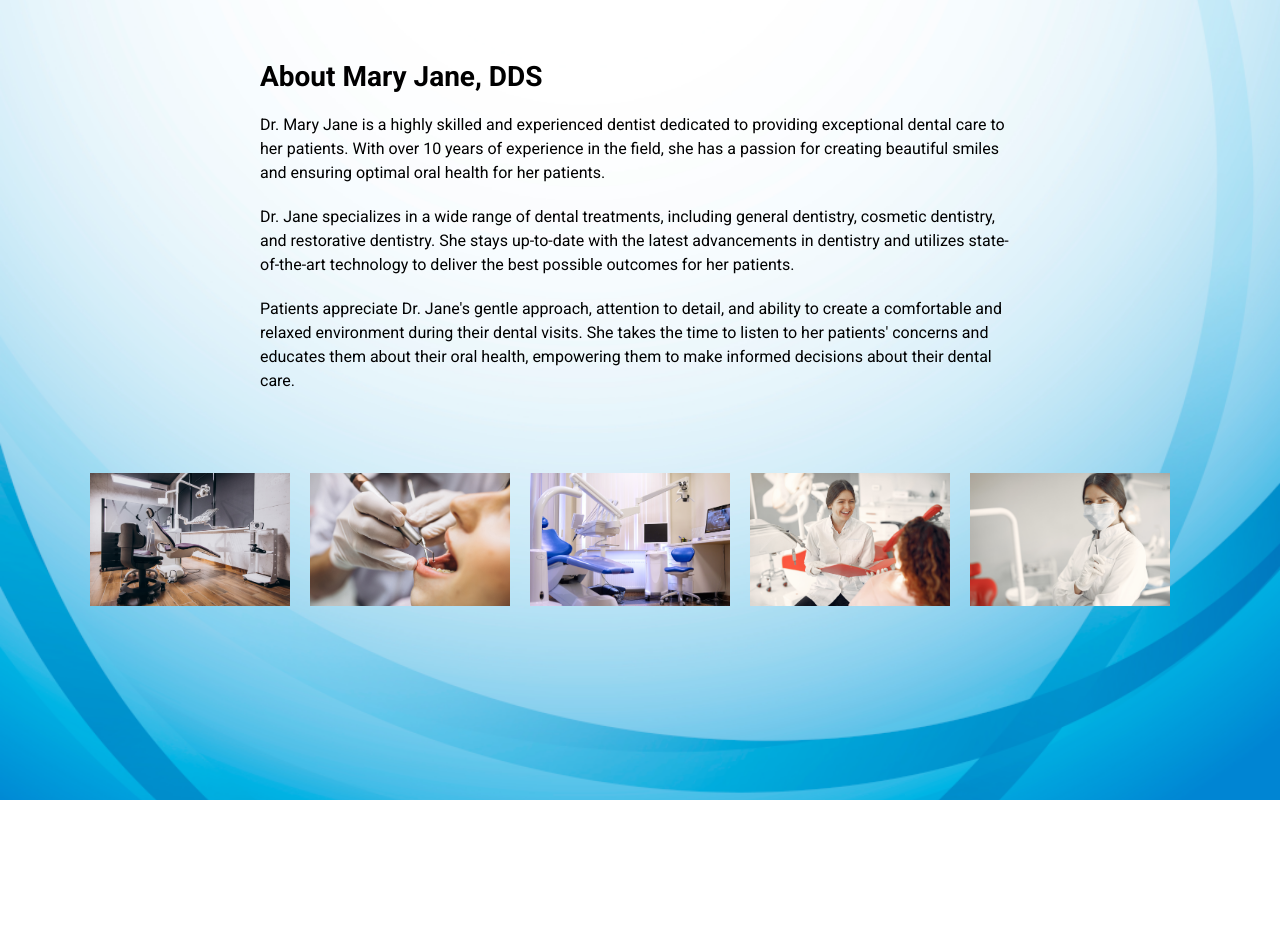
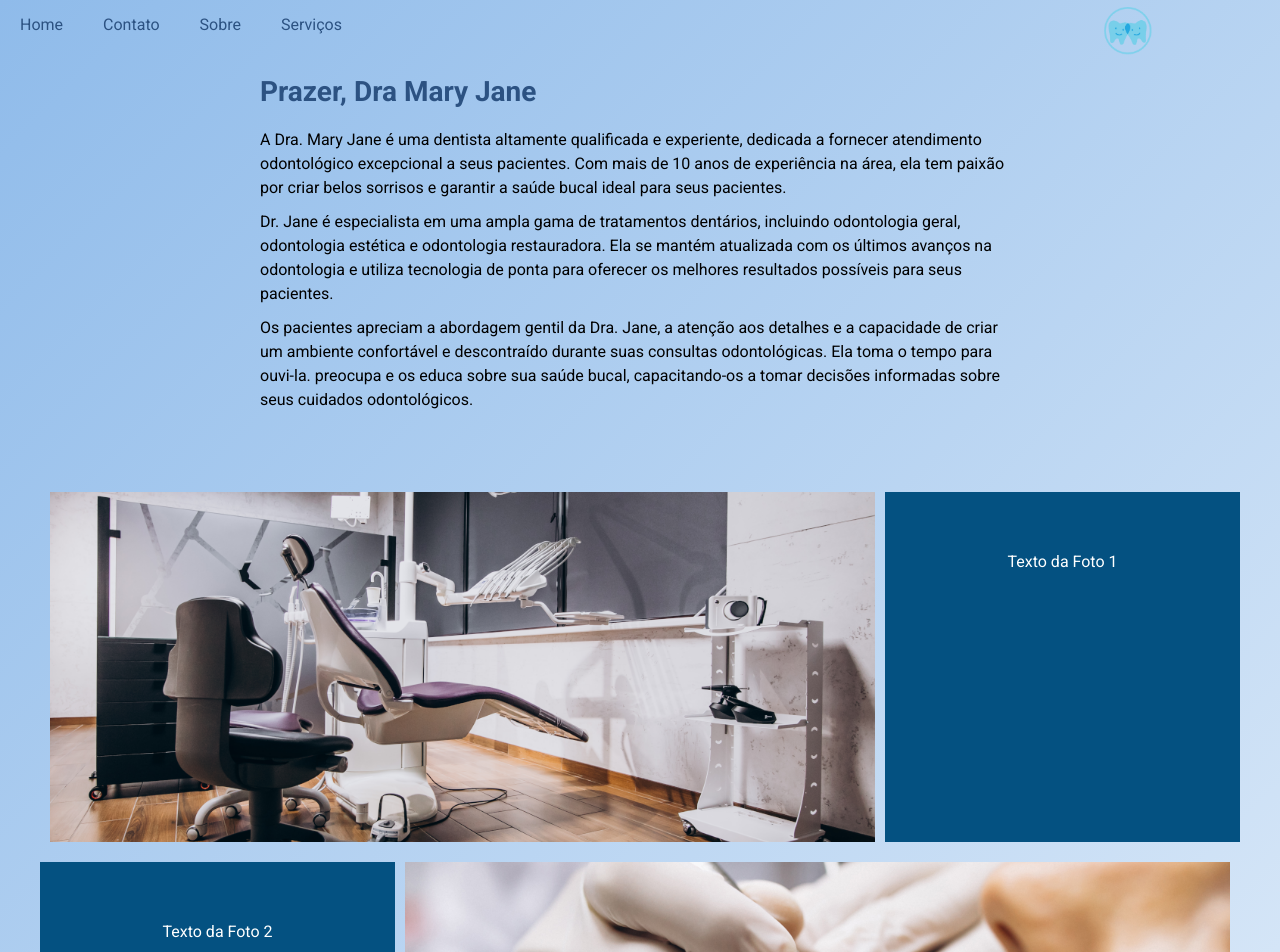
Before and after one commit to ElvisFelix-dev/model-page-dentist, a React (Vite) app: page /about in a window 1280 px wide. Shown: the top 952 px of the page. Before the commit the page ends 800 px from the top, so only its background shows below. Built offline with nearby package versions, Linux system fonts and the light colour scheme.

Commit message:
upgrade all pages

```diff
--- /dev/null
+++ b/src/components/NavBar/index.jsx
@@ -0,0 +1,31 @@
+import { Link } from 'react-router-dom'
+import { Container } from './styles'
+
+export function NavBar() {
+  return (
+    <Container>
+      <header className="nav">
+        <Link to="/">
+          <div className="logo"></div>
+        </Link>
+        <nav>
+          <ul>
+            <li>
+              <Link to="/services">Serviços</Link>
+            </li>
+            <li>
+              <Link to="/about">Sobre</Link>
+            </li>
+            <li>
+              <Link to="/contact">Contato</Link>
+            </li>
+            <li>
+              <Link to="/">Home</Link>
+            </li>
+          </ul>
+        </nav>
+        <div className="clear"></div>
+      </header>
+    </Container>
+  )
+}
--- /dev/null
+++ b/src/components/NavBar/styles.js
@@ -0,0 +1,47 @@
+import styled from 'styled-components'
+import imgLogo from '../../assets/imgLogo.png'
+
+export const Container = styled.div`
+  background: linear-gradient(135deg, #8fbbea, #ffffff);
+  background-size: cover;
+  background-position: center;
+
+  header nav {
+    float: left;
+  }
+
+  header nav ul {
+    list-style: none;
+  }
+
+  header nav li {
+    float: right;
+    padding: 15px 20px;
+  }
+
+  header li a {
+    color: #2c5282;
+    text-decoration: none;
+
+    transition: 1s;
+  }
+
+  header li a:hover {
+    color: #0e1e35;
+    font-size: 19px;
+  }
+
+  header .logo {
+    align-items: center;
+    float: right;
+    margin-right: 8rem;
+    margin-top: 5px;
+
+    width: 50px;
+    height: 50px;
+
+    background-size: cover;
+    background-position: center;
+    background-image: url(${imgLogo});
+  }
+`
--- a/src/pages/About/index.jsx
+++ b/src/pages/About/index.jsx
@@ -6,9 +6,14 @@ import {
   AboutTitle,
   AboutPhoto,
   AboutPhotosSection,
+  AboutPhotoItem,
+  AboutPhotoText,
+  ContainerPhotos,
+  Container,
 } from './styles'
 
 import { Modal } from '../../components/Modal'
+import { NavBar } from '../../components/NavBar'
 
 import imgLab from '../../assets/imgLab.png'
 import imgWomam from '../../assets/imgWomam.png'
@@ -28,64 +33,92 @@ export function About() {
   }
   return (
     <>
+      <Container>
+        <NavBar />
         <AboutContainer>
           <AboutContent>
-          <AboutTitle>About Mary Jane, DDS</AboutTitle>
+            <AboutTitle>Prazer, Dra Mary Jane</AboutTitle>
             <AboutDescription>
-            Dr. Mary Jane is a highly skilled and experienced dentist dedicated
-            to providing exceptional dental care to her patients. With over 10
-            years of experience in the field, she has a passion for creating
-            beautiful smiles and ensuring optimal oral health for her patients.
+              A Dra. Mary Jane é uma dentista altamente qualificada e
+              experiente, dedicada a fornecer atendimento odontológico
+              excepcional a seus pacientes. Com mais de 10 anos de experiência
+              na área, ela tem paixão por criar belos sorrisos e garantir a
+              saúde bucal ideal para seus pacientes.
             </AboutDescription>
             <AboutDescription>
-            Dr. Jane specializes in a wide range of dental treatments, including
-            general dentistry, cosmetic dentistry, and restorative dentistry.
-            She stays up-to-date with the latest advancements in dentistry and
-            utilizes state-of-the-art technology to deliver the best possible
-            outcomes for her patients.
+              Dr. Jane é especialista em uma ampla gama de tratamentos
+              dentários, incluindo odontologia geral, odontologia estética e
+              odontologia restauradora. Ela se mantém atualizada com os últimos
+              avanços na odontologia e utiliza tecnologia de ponta para oferecer
+              os melhores resultados possíveis para seus pacientes.
             </AboutDescription>
             <AboutDescription>
-            Patients appreciate Dr. Jane's gentle approach, attention to detail,
-            and ability to create a comfortable and relaxed environment during
-            their dental visits. She takes the time to listen to her patients'
-            concerns and educates them about their oral health, empowering them
-            to make informed decisions about their dental care.
+              Os pacientes apreciam a abordagem gentil da Dra. Jane, a atenção
+              aos detalhes e a capacidade de criar um ambiente confortável e
+              descontraído durante suas consultas odontológicas. Ela toma o
+              tempo para ouvi-la. preocupa e os educa sobre sua saúde bucal,
+              capacitando-os a tomar decisões informadas sobre seus cuidados
+              odontológicos.
             </AboutDescription>
           </AboutContent>
 
+          <ContainerPhotos>
             <AboutPhotosSection>
+              <AboutPhotoItem>
                 <AboutPhoto
                   src={imgLab}
                   alt="Clinic Photo 1"
                   onClick={() => openModal(`${imgLab}`)}
                 />
+                <AboutPhotoText>Texto da Foto 1</AboutPhotoText>
+              </AboutPhotoItem>
+
+              <AboutPhotoItem>
+                <AboutPhotoText>Texto da Foto 2</AboutPhotoText>
                 <AboutPhoto
                   src={imgWomam}
                   alt="Clinic Photo 2"
                   onClick={() => openModal(`${imgWomam}`)}
                 />
+              </AboutPhotoItem>
+
+              <AboutPhotoItem>
                 <AboutPhoto
                   src={imgOffice}
                   alt="Clinic Photo 3"
                   onClick={() => openModal(`${imgOffice}`)}
                 />
+                <AboutPhotoText>Texto da Foto 3</AboutPhotoText>
+              </AboutPhotoItem>
+
+              <AboutPhotoItem>
+                <AboutPhotoText>Texto da Foto 4</AboutPhotoText>
                 <AboutPhoto
                   src={imgPatient}
                   alt="Clinic Photo 3"
                   onClick={() => openModal(`${imgPatient}`)}
                 />
+              </AboutPhotoItem>
+
+              <AboutPhotoItem>
                 <AboutPhoto
                   src={imgDentist}
                   alt="Dr. Mary Jane Photo"
+                  title="Dra Mary Jane"
                   onClick={() => openModal(`${imgDentist}`)}
                 />
+                <AboutPhotoText>Texto da Foto 4</AboutPhotoText>
+              </AboutPhotoItem>
             </AboutPhotosSection>
+          </ContainerPhotos>
+
           <Modal
             isOpen={!!selectedPhoto}
             selectedPhoto={selectedPhoto}
             closeModal={closeModal}
           />
         </AboutContainer>
+      </Container>
     </>
   )
 }
--- a/src/pages/About/styles.js
+++ b/src/pages/About/styles.js
@@ -1,16 +1,17 @@
 import styled from 'styled-components'
 
-import imgBg from '../../assets/imgBg.png'
+export const Container = styled.div`
+  background: linear-gradient(135deg, #8fbbea, #ffffff);
+  background-size: cover;
+  background-position: center;
+  height: 100%;
+`
 
 export const AboutContainer = styled.div`
   display: flex;
   flex-direction: column;
   align-items: center;
-  padding: 40px;
-  background-image: url(${imgBg});
-  background-size: cover;
-  background-position: center;
-  height: 100vh;
+  width: 100%;
 `
 
 export const AboutContent = styled.div`
@@ -22,23 +23,64 @@ export const AboutContent = styled.div`
 export const AboutTitle = styled.h1`
   font-size: 28px;
   margin-bottom: 20px;
+
+  color: #2c5282;
 `
 
 export const AboutDescription = styled.p`
   font-size: 16px;
   line-height: 1.5;
-  margin-bottom: 20px;
+  margin-bottom: 10px;
+
+  color: #000;
 `
 
 export const AboutPhotosSection = styled.section`
   display: flex;
-  justify-content: space-between;
+  flex-direction: column;
 `
 
 export const AboutPhoto = styled.img`
-  width: 200px;
-  height: auto;
-  margin-right: 20px;
+  object-fit: cover;
+  cursor: pointer;
+  margin: 10px;
+
+  width: 100%;
+  height: 350px;
+
+  background-position: center;
+  background-size: cover;
+
+  /* Estilos para alternar a posição entre direita e esquerda */
+  &:nth-child(even) {
+    float: right;
+  }
+
+  &:nth-child(odd) {
+    float: left;
+  }
 
   cursor: pointer;
 `
+
+export const AboutPhotoItem = styled.div`
+  display: flex;
+  align-items: center;
+`
+
+export const AboutPhotoText = styled.div`
+  padding: 60px 40px;
+  width: 40%;
+  height: 350px;
+  align-items: center;
+  color: #fff;
+
+  text-align: center;
+  background-color: #045181;
+`
+
+export const ContainerPhotos = styled.div`
+  width: 100%;
+  max-width: 1200px;
+  margin: 0 auto;
+`
--- a/src/pages/Contact/index.jsx
+++ b/src/pages/Contact/index.jsx
@@ -22,34 +22,13 @@ import {
 } from 'react-icons/fa'
 
 import Map from '../../components/Map'
+import { NavBar } from '../../components/NavBar'
 
 export function Contact() {
   return (
     <>
       <Container>
-        <header className="nav">
-          <Link to="/">
-            <div id="home" className="logo"></div>
-          </Link>
-          <nav>
-            <ul>
-              <li>
-                <Link to="/services">Serviços</Link>
-              </li>
-              <li>
-                <Link to="/about">Sobre</Link>
-              </li>
-              <li>
-                <Link to="/contact">Contato</Link>
-              </li>
-              <li>
-                <Link to="/">Home</Link>
-              </li>
-            </ul>
-          </nav>
-          <div className="clear"></div>
-        </header>
-
+        <NavBar />
         <ContactContainer>
           <ContactInfoContainer>
             <h1>Entre em contato</h1>
--- a/src/pages/Contact/styles.js
+++ b/src/pages/Contact/styles.js
@@ -1,13 +1,11 @@
 import styled from 'styled-components'
 import { shade } from 'polished'
 
-import imgBg from '../../assets/imgBg.png'
-
 export const Container = styled.div`
-  background-image: url(${imgBg});
+  background: linear-gradient(135deg, #8fbbea, #ffffff);
   background-size: cover;
   background-position: center;
-  height: 100vh;
+  height: 100%;
 `
 
 export const ContactContainer = styled.div`
--- a/src/pages/Home/index.jsx
+++ b/src/pages/Home/index.jsx
@@ -1,4 +1,5 @@
 import { Link } from 'react-router-dom'
+import { NavBar } from '../../components/NavBar'
 
 import './styles.css'
 
@@ -6,29 +7,7 @@ export function Home() {
   return (
     <>
       <div className="container">
-        <header className="nav">
-          <Link to="/">
-            <div className="logo"></div>
-          </Link>
-          <nav>
-            <ul>
-              <li>
-                <Link to="/services">Serviços</Link>
-              </li>
-              <li>
-                <Link to="/about">Sobre</Link>
-              </li>
-              <li>
-                <Link to="/contact">Contato</Link>
-              </li>
-              <li>
-                <Link to="/">Home</Link>
-              </li>
-            </ul>
-          </nav>
-          <div className="clear"></div>
-        </header>
-
+        <NavBar />
         <aside>
           <h1>Dra Mary Jane</h1>
           <p>
--- a/src/pages/Service/index.jsx
+++ b/src/pages/Service/index.jsx
@@ -1,9 +1,13 @@
-import './styles.css'
+import { Container } from './styles'
+
+import { NavBar } from '../../components/NavBar'
 
 export function Service() {
   return (
     <>
-      <h1>Service</h1>
+      <Container>
+        <NavBar />
+      </Container>
     </>
   )
 }
--- /dev/null
+++ b/src/pages/Service/styles.js
@@ -0,0 +1,8 @@
+import styled from 'styled-components'
+
+export const Container = styled.div`
+  background: linear-gradient(135deg, #8fbbea, #ffffff);
+  background-size: cover;
+  background-position: center;
+  height: 100%;
+`
```
Also changed, not shown: src/pages/Service/styles.css (deleted). Lines whose indentation alone changed are shown as unchanged.
